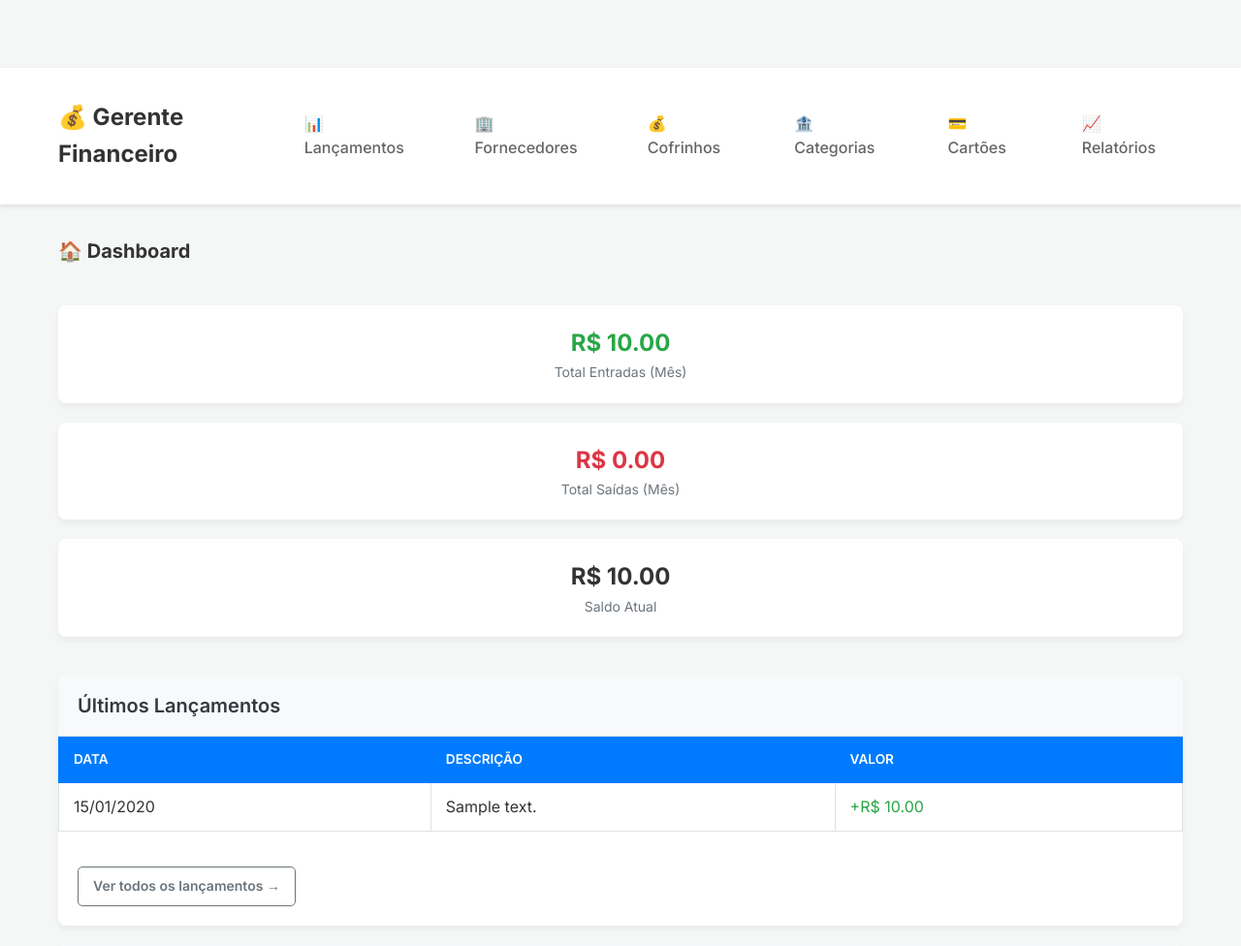
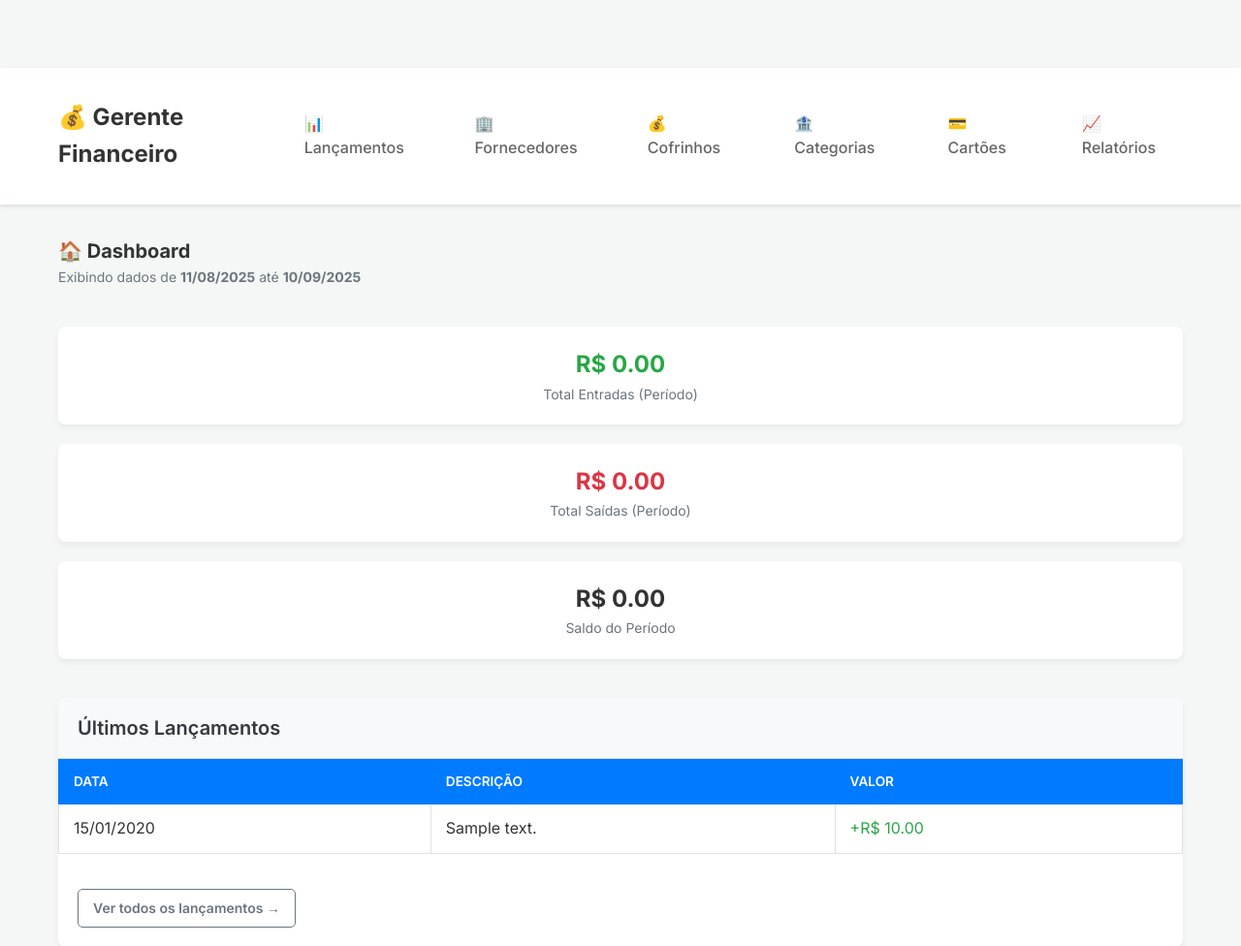
Before and after one commit to paulo15z/FinManager, a Django app: page / in a window 1280 px wide. Shown: the top 976 px of the page at 97% size. Run offline with Django 5.2, Linux system fonts and the light colour scheme; tables that the repository leaves empty hold one stand-in row (values such as "Sample post").

Commit message:
adicionada a função de separar periodos. Mês contabil: 11 ao 10 do mes seguinte

```diff
--- a/home/templates/home/home.html
+++ b/home/templates/home/home.html
@@ -4,26 +4,42 @@
 
 {% block content %}
 <div class="flex justify-between items-center mb-6">
-    <h1 class="text-xl font-bold">🏠 Dashboard</h1>
+    <div>
+        <h1 class="text-xl font-bold">🏠 Dashboard</h1>
+
+        {# ADIÇÃO: Exibe o período dinâmico que calculamos na view #}
+        {% if periodo_inicio and periodo_fim %}
+            <p class="text-sm text-secondary">
+                Exibindo dados de <strong>{{ periodo_inicio|date:"d/m/Y" }}</strong> até <strong>{{ periodo_fim|date:"d/m/Y" }}</strong>
+            </p>
+        {% endif %}
+    </div>
 </div>
 
 <div class="grid grid-cols-1 md:grid-cols-2 lg:grid-cols-3 gap-4 mb-6">
     <div class="card">
         <div class="card-body text-center">
-            <div class="text-2xl font-bold text-success">R$ {{ total_entradas|stringformat:".2f" }}</div>
-            <div class="text-sm text-secondary">Total Entradas (Mês)</div>
+            {# Usar floatformat é um pouco mais robusto para valores monetários #}
+            <div class="text-2xl font-bold text-success">R$ {{ total_entradas|floatformat:2 }}</div>
+
+            {# ALTERAÇÃO: Rótulo ajustado para refletir o período #}
+            <div class="text-sm text-secondary">Total Entradas (Período)</div>
         </div>
     </div>
     <div class="card">
         <div class="card-body text-center">
-            <div class="text-2xl font-bold text-danger">R$ {{ total_saidas|stringformat:".2f" }}</div>
-            <div class="text-sm text-secondary">Total Saídas (Mês)</div>
+            <div class="text-2xl font-bold text-danger">R$ {{ total_saidas|floatformat:2 }}</div>
+
+            {# ALTERAÇÃO: Rótulo ajustado para refletir o período #}
+            <div class="text-sm text-secondary">Total Saídas (Período)</div>
         </div>
     </div>
     <div class="card">
         <div class="card-body text-center">
-            <div class="text-2xl font-bold">R$ {{ saldo_total|stringformat:".2f" }}</div>
-            <div class="text-sm text-secondary">Saldo Atual</div>
+            <div class="text-2xl font-bold">R$ {{ saldo_total|floatformat:2 }}</div>
+
+            {# ALTERAÇÃO: Rótulo ajustado para refletir o período #}
+            <div class="text-sm text-secondary">Saldo do Período</div>
         </div>
     </div>
 </div>
@@ -48,7 +64,7 @@
                         <td>{{ lancamento.data|date:"d/m/Y" }}</td>
                         <td>{{ lancamento.descricao }}</td>
                         <td class="font-semibold {% if lancamento.tipo == 'entrada' %}text-success{% else %}text-danger{% endif %}">
-                            {% if lancamento.tipo == 'entrada' %}+{% else %}-{% endif %}R$ {{ lancamento.valor }}
+                            {% if lancamento.tipo == 'entrada' %}+{% else %}-{% endif %}R$ {{ lancamento.valor|floatformat:2 }}
                         </td>
                     </tr>
                     {% empty %}
@@ -86,8 +102,8 @@
                     {% for cofrinho in cofrinhos %}
                     <tr>
                         <td>{{ cofrinho.nome }}</td>
-                        <td>R$ {{ cofrinho.saldo|stringformat:".2f" }}</td>
-                        <td>R$ {{ cofrinho.meta|stringformat:".2f" }}</td>
+                        <td>R$ {{ cofrinho.saldo|floatformat:2 }}</td>
+                        <td>R$ {{ cofrinho.meta|floatformat:2 }}</td>
                         <td>
                              {% if cofrinho.meta > 0 %}
                                 <div class="progress-bar">
@@ -117,6 +133,7 @@
     </div>
 </div>
 
+{# A seção de cartões de crédito não precisa de alteração, pois já mostra dados próprios #}
 <div class="card mt-6">
     <div class="card-header">
         <h2 class="card-title">💳 Cartões de Crédito</h2>
@@ -137,10 +154,10 @@
                 {% for cartao in cartoes_credito %}
                 <tr>
                     <td>{{ cartao.nome }}</td>
-                    <td>R$ {{ cartao.limite_total|stringformat:".2f" }}</td>
-                    <td>R$ {{ cartao.limite_disponivel|stringformat:".2f" }}</td>
+                    <td>R$ {{ cartao.limite_total|floatformat:2 }}</td>
+                    <td>R$ {{ cartao.limite_disponivel|floatformat:2 }}</td>
                     <td>{{ cartao.percentual_usado_valor|floatformat:0 }}%</td>
-                    <td>R$ {{ cartao.gasto_mes_atual|stringformat:".2f" }}</td>
+                    <td>R$ {{ cartao.gasto_mes_atual|floatformat:2 }}</td>
                     <td>
                         <a href="{% url 'detalhes_cartao' pk=cartao.pk %}" class="btn btn-info btn-sm">Detalhes</a>
                     </td>
--- a/home/views.py
+++ b/home/views.py
@@ -12,8 +12,9 @@ from datetime import timedelta
 from django.db.models.functions import TruncWeek
 from django.db.models import F
 from decimal import Decimal
-
+from dateutil.relativedelta import relativedelta
 from .forms import LancamentoForm, CofrinhoForm, FornecedorForm, CategoriaForm, RelatorioPeriodoForm, TransferirParaCofrinhoForm, CartaoCreditoForm
+from datetime import date
 
 # --- Views de Lançamentos ---
 class LancamentoListView(ListView):
@@ -461,15 +462,57 @@ class HomeView(TemplateView):
     def get_context_data(self, **kwargs):
         context = super().get_context_data(**kwargs)
 
-        total_entradas = Lancamento.objects.filter(
+        hoje = timezone.now().date()
+        dia_de_corte = 11
+
+        if hoje.day < dia_de_corte:
+            # Estamos ANTES do dia de corte. O período termina no mês atual.
+            # Ex: hoje é 06/09. Período é de 11/08 a 10/09.
+            ano_fim = hoje.year
+            mes_fim = hoje.month
+
+            # Para o início, voltamos um mês.
+            data_inicio_provisoria = hoje - relativedelta(months=1)
+            ano_inicio = data_inicio_provisoria.year
+            mes_inicio = data_inicio_provisoria.month
+
+        else:
+            # Estamos NO DIA de corte ou DEPOIS. O período começa no mês atual.
+            # Ex: hoje é 15/09. Período é de 11/09 a 10/10.
+            ano_inicio = hoje.year
+            mes_inicio = hoje.month
+
+            # Para o fim, avançamos um mês.
+            data_fim_provisoria = hoje + relativedelta(months=1)
+            ano_fim = data_fim_provisoria.year
+            mes_fim = data_fim_provisoria.month
+
+        data_inicio = date(ano_inicio, mes_inicio, dia_de_corte)
+        data_fim = date(ano_fim, mes_fim, dia_de_corte - 1) # Dia 10
+
+        context['periodo_inicio'] = data_inicio
+        context['periodo_fim'] = data_fim
+
+
+        # 1. lançamentos dentro do periodo contabil:
+
+        lancamentos_periodo = Lancamento.objects.filter(data__gte=data_inicio, data__lte=data_fim)
+
+
+        # 2. SOMA todas as entradas do periodo
+
+        total_entradas = lancamentos_periodo.filter(
             tipo="entrada"
         ).aggregate(total=Sum("valor"))['total'] or Decimal('0.00')
 
-        total_saidas = Lancamento.objects.filter(
+        # 3. SOMA todas as saidas (excluindo cartao de credito)
+
+        total_saidas = lancamentos_periodo.filter(
             tipo="saida"
         ).exclude(
             metodo_pagamento='cartao_credito'
-        ).aggregate(total=Sum("valor"))['total'] or Decimal('0.00')
+        ).aggregate(total=Sum("valor"))['total'] or Decimal('0.00') # CORREÇÃO: Acessar ['total']
+
 
         saldo_total = total_entradas - total_saidas
 
```
